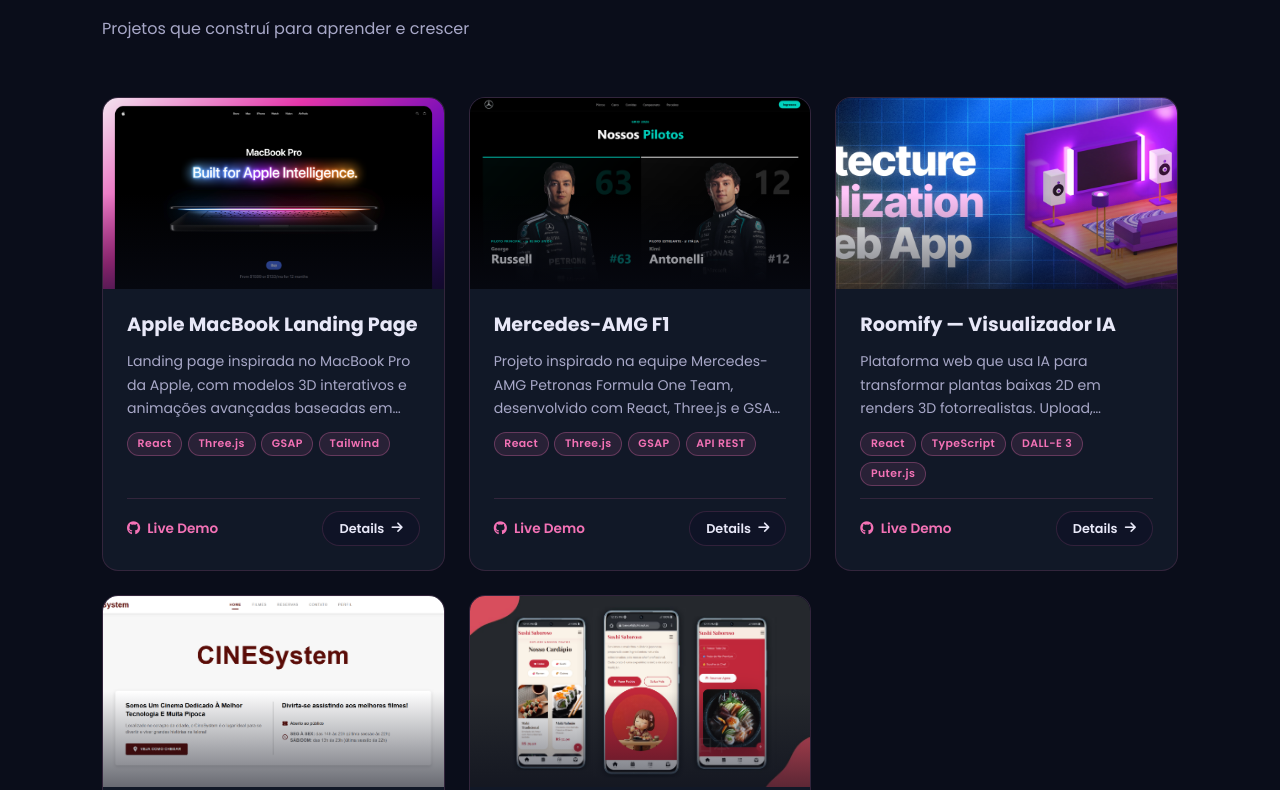
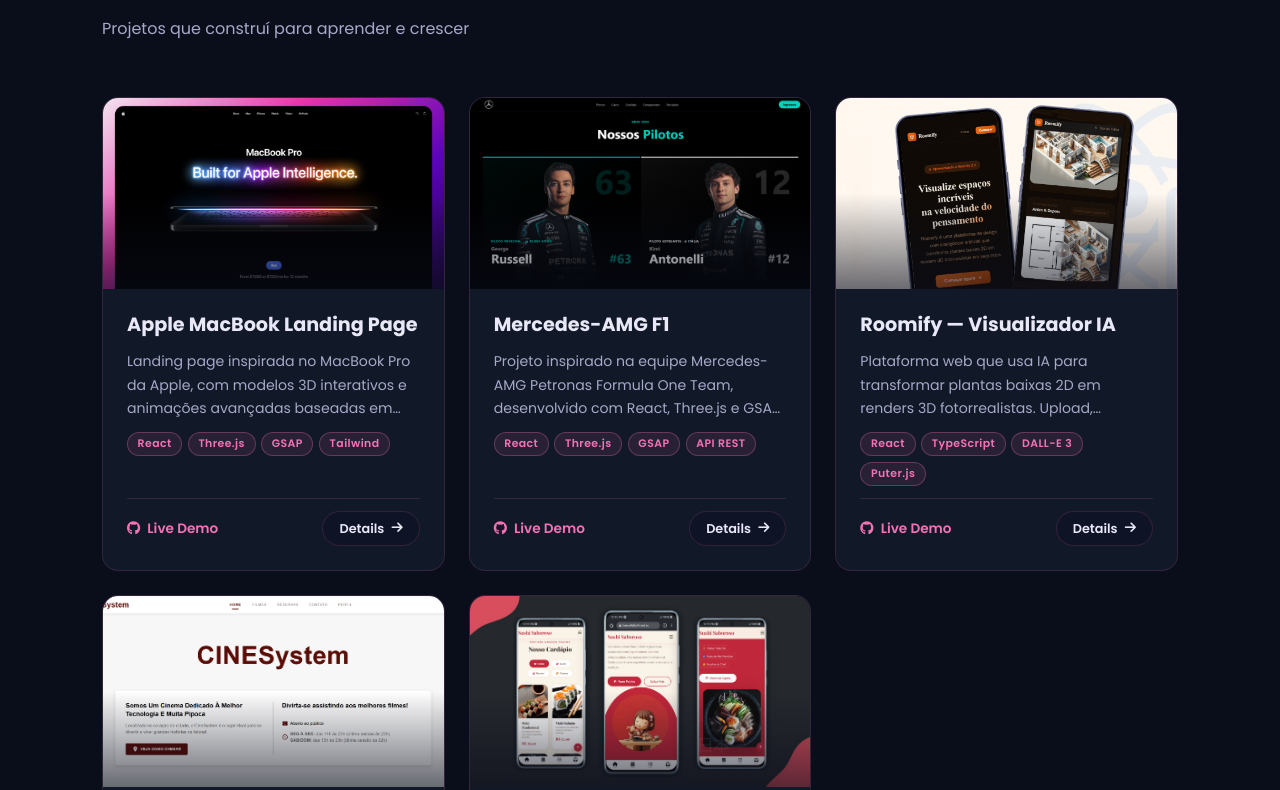
Before and after one commit to Eduardabarroscbg/portfolio-Ada, a plain HTML site: page index.html in a window 1280 px wide. Shown: the part 2523-3313 px from the top of the page. Drawn offline with nearby package versions, Linux system fonts and the light colour scheme.

Commit message:
Ajeitando detalhes finais

```diff
--- a/index.html
+++ b/index.html
@@ -317,7 +317,7 @@
                     <!-- Card 03 -->
                     <div class="project-card" data-index="03">
                         <div class="project-thumb">
-                            <img src="readme-hero.webp" alt="Roomify">
+                            <img src="Roomify.png" alt="Roomify">
                             <div class="project-thumb-overlay"></div>
                         </div>
                         <div class="project-card-inner">
@@ -565,7 +565,7 @@
         </div>
         <div class="footer-bottom">
             <p>© 2026 Eduarda Barros. Todos os direitos reservados.</p>
-            <p class="footer-credit">Feito com <span class="emphasis">♥</span> por Eduarda Barros</p>
+            <p class="footer-credit">Feito por Eduarda Barros</p>
         </div>
     </footer>
 
--- a/project-detail.js
+++ b/project-detail.js
@@ -38,7 +38,7 @@
     title: "Roomify<br>Visualizador IA",
     breadcrumb: "Roomify — Visualizador IA",
     description: "Plataforma web que utiliza inteligência artificial para transformar plantas baixas 2D em renders 3D fotorrealistas. O usuário faz upload da planta, escolhe o estilo e recebe a visualização gerada pelo DALL-E 3, com slider interativo antes/depois.",
-    image: "readme-hero.webp",
+    image: "Roomify.png",
     stats: { techs: "4", features: "4" },
     techs: ["React", "TypeScript", "DALL-E 3", "Puter.js"],
     features: [
```
Also changed, not shown: Roomify.png (added).
